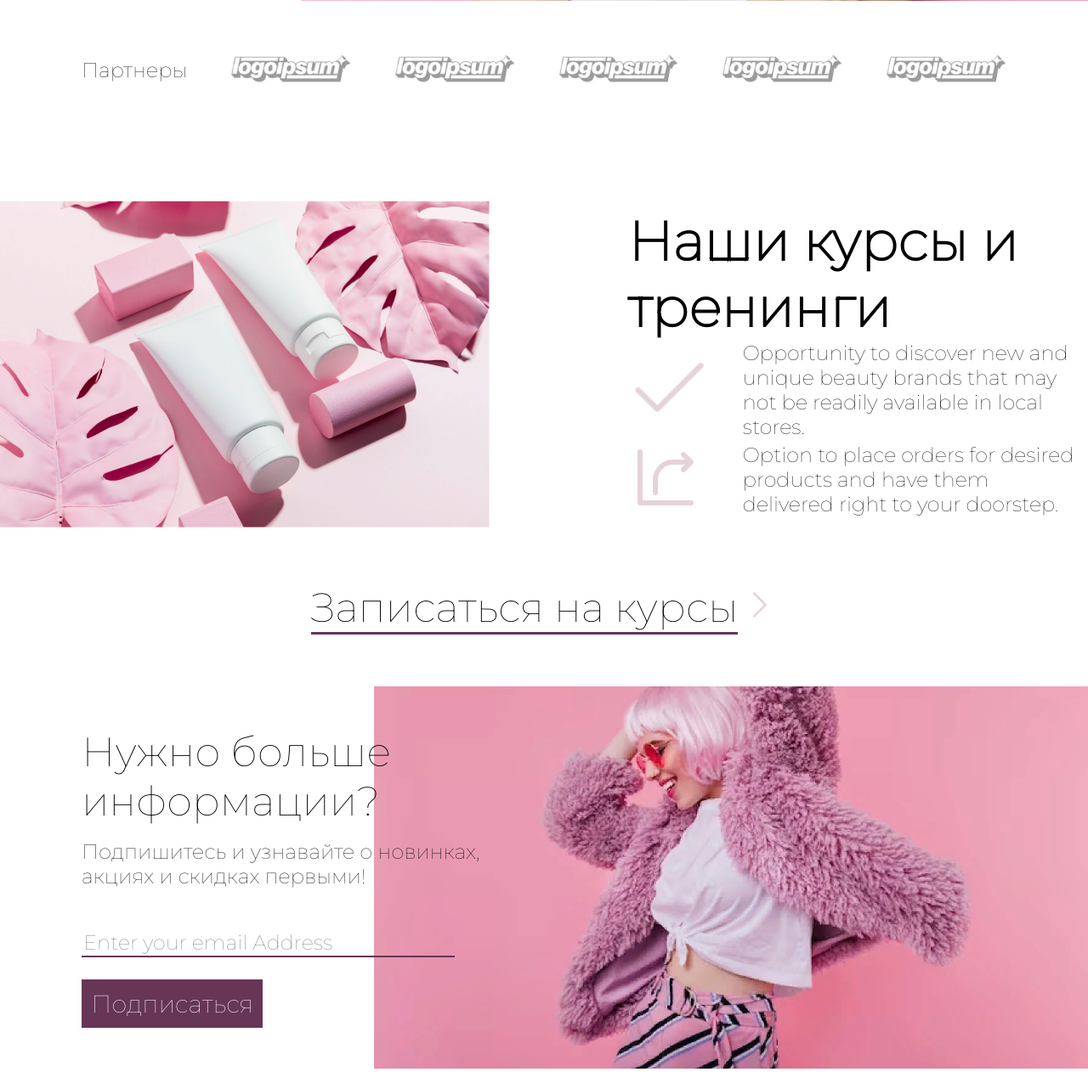
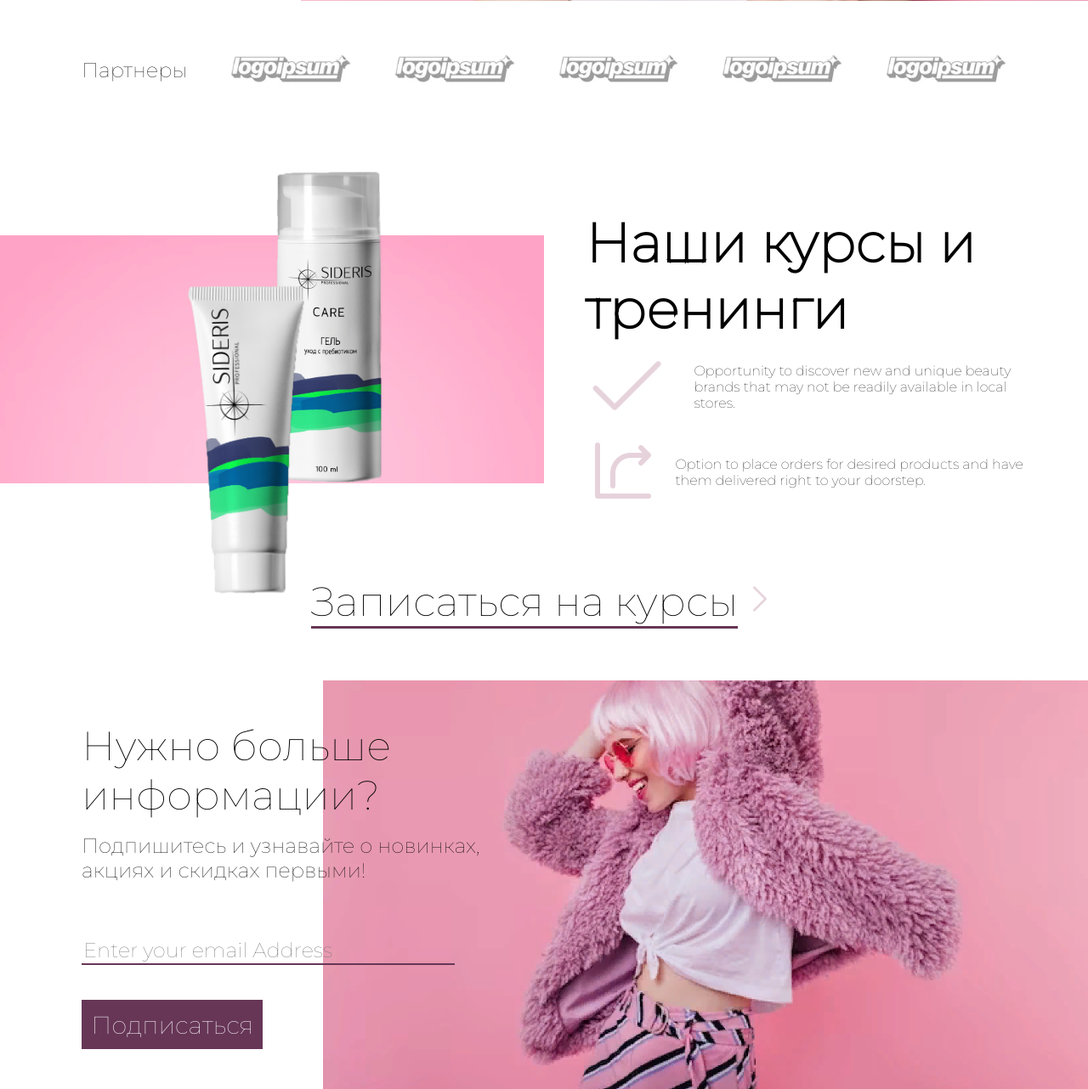
Before and after one commit to Angel367/cosmetic-meow, a Django app: page / in a window 1280 px wide. Shown: the part 2079-3361 px from the top of the page at 85% size. Run offline with Django 4.2, Linux system fonts and the light colour scheme; some libraries are stand-ins or nearby versions.

Commit message:
added new photo onto main and added index view func subscriber_create

```diff
--- a/cosmeticmeow/foundation/models.py
+++ b/cosmeticmeow/foundation/models.py
@@ -49,7 +49,7 @@
 
 
 class Subscriber(models.Model):
-    email = models.EmailField(blank=False, null=False, unique=True)
+    email = models.EmailField(blank=False, null=False, unique=True, max_length=40, verbose_name='')
     is_active = models.BooleanField(blank=False, null=False, default=True)
 
     class Meta:
--- a/cosmeticmeow/foundation/static/css/base_elements/header.css
+++ b/cosmeticmeow/foundation/static/css/base_elements/header.css
@@ -11,10 +11,13 @@
 }
 header .logo{
     /*background: darkblue;*/
-    width: 3rem;
-    height: 3rem;
-    padding: 1rem 3.5rem;
+    /*width: 3rem;*/
+    height: 4rem;
+    padding: 1.5rem 3.5rem 1rem
 
+}
+header .logo img{
+    height: 100%;
 }
 header nav{
     padding: 1rem 3.5rem;
--- a/cosmeticmeow/foundation/static/css/main.css
+++ b/cosmeticmeow/foundation/static/css/main.css
@@ -97,30 +97,63 @@
     padding: 4rem 6rem;
     z-index: -1;
     height: max-content;
-    background-image: url("../img/main/main_article.png");
+    background-image: url("../img/main/main_article_old.png");
     background-repeat: no-repeat;
     background-size: cover;
-    background-position: top center;
+    /*background-position: top left;*/
+    /*background-position: top center;*/
 
 }
+#tube1{
+    height: 130%;
+    right: 30%;
+    bottom: 0;
+}
+#tube2{
+    height: 130%;
+    top: 15%;
+    right: 45%;
+}
+#tube1, #tube2{
+    position: absolute;
+    z-index: 2;
+}
+#course_img{
+    position: relative;
+    width: 100%;
+    height: 100%;
+    z-index: 0;
+}
+main #course .row{
+    height: 100%;
+}
 
-main #course .fix {
-    background-image: url("../img/main/course.png");
-    background-repeat: no-repeat;
-    background-size: 45%;
-    background-position: left;
-    align-items: flex-end;
+main #course .fix1 {
+    flex-grow: 2;
+
+    position: relative;
+    min-height: inherit;
+    /*!*width: 100%;*!*/
+    /*background-image: url("../img/main/course.png");*/
+    /*background-repeat: no-repeat;*/
+    /*background-size: contain;*/
+    /*background-position: left;*/
+    /*align-items: flex-end;*/
     padding-right: 1rem;
+    margin-top:5rem;
+    margin-bottom:5rem;
 }
 main #course  {
+    position: relative;
     padding-left: 0;
     padding-right: 0;
+    height: max-content;
 }
-main #course .fix > div{
-        width: 45%;
+main #course .fix2 > div{
+        width: 90%;
         /*padding: 0 2rem;*/
 }
-main #course .fix > div h2{
+main #course .fix2 > div h2{
     font-size: 4rem;
     font-weight: 700;
 }
@@ -137,13 +170,14 @@
     height: 2.5rem;
     width: 2.5rem;
 }
-main #course .fix > div > div{
+main #course .fix2 > div > div{
     justify-content: center;
+    gap:1rem;
 }
  .with-img{
     flex-shrink: 3;
 }
-main #course .fix > div > div > .row{
+main #course .fix2 > div > div > .row{
     justify-content: center;
 }
 
@@ -171,6 +205,7 @@
     background-image: url("../img/main/subscribe.png");
     background-repeat: no-repeat;
     background-size: contain;
+
     /*width: 70%;*/
     padding: 3rem 6rem;
     background-position: right;
--- a/cosmeticmeow/foundation/templates/base_elements/base_foundation.html
+++ b/cosmeticmeow/foundation/templates/base_elements/base_foundation.html
@@ -2,6 +2,7 @@
 {% load static %}
 {% block title %}{% endblock title %}
     {% block head_header_footer %}
+        <link rel="shortcut icon" type="image/png" href="{% static 'img/base_elements/favicon.png' %}"/>
         <link rel="stylesheet" href="{% static 'css/base_elements/footer.css' %}">
     <link rel="stylesheet" href="{% static 'css/base_elements/header.css' %}">
     {% endblock head_header_footer %}
--- a/cosmeticmeow/foundation/templates/base_elements/footer.html
+++ b/cosmeticmeow/foundation/templates/base_elements/footer.html
@@ -76,9 +76,11 @@
 <path d="M11 1H8.27273C7.0672 1 5.91104 1.48289 5.05861 2.34243C4.20617 3.20197 3.72727 4.36776 3.72727 5.58333V8.33333H1V12H3.72727V19.3333H7.36364V12H10.0909L11 8.33333H7.36364V5.58333C7.36364 5.34022 7.45942 5.10706 7.6299 4.93515C7.80039 4.76324 8.03162 4.66667 8.27273 4.66667H11V1Z" stroke="black" stroke-linecap="round" stroke-linejoin="round"></path>
 </svg>
 </span>
-            <span><svg  width="2em" height="2em" viewBox="0 0 19 18" fill="none" xmlns="http://www.w3.org/2000/svg">
-<path d="M18 0.666748L12.1667 17.3334L8.83337 9.83342L1.33337 6.50008L18 0.666748Z" stroke="black" stroke-linecap="round" stroke-linejoin="round"></path>
+            <span><svg width="2em" height="2em" viewBox="0 0 19 20" fill="none" xmlns="http://www.w3.org/2000/svg">
+<path d="M19 1.66675L9.83337 10.8334" stroke="black" stroke-linecap="round" stroke-linejoin="round"></path>
+<path d="M19 1.66675L13.1667 18.3334L9.83337 10.8334L2.33337 7.50008L19 1.66675Z" stroke="black" stroke-linecap="round" stroke-linejoin="round"></path>
 </svg>
+
 </span>
             <span><svg  width="2em" height="2em" viewBox="0 0 20 17" fill="none" xmlns="http://www.w3.org/2000/svg">
 <path d="M19.1666 1.50008C18.3686 2.06298 17.4851 2.4935 16.55 2.77508C16.0481 2.198 15.3811 1.78899 14.6392 1.60335C13.8973 1.41771 13.1162 1.46441 12.4017 1.73712C11.6872 2.00984 11.0737 2.49541 10.6441 3.12818C10.2146 3.76094 9.98973 4.51036 9.99998 5.27508V6.10841C8.53551 6.14639 7.08437 5.82159 5.77582 5.16295C4.46727 4.50431 3.34191 3.53228 2.49998 2.33341C2.49998 2.33341 -0.833354 9.83341 6.66665 13.1667C4.95042 14.3317 2.90594 14.9159 0.833313 14.8334C8.33331 19.0001 17.5 14.8334 17.5 5.25008C17.4992 5.01796 17.4769 4.78641 17.4333 4.55841C18.2838 3.71966 18.884 2.66067 19.1666 1.50008V1.50008Z" stroke="black" stroke-linecap="round" stroke-linejoin="round"></path>
--- a/cosmeticmeow/foundation/templates/main.html
+++ b/cosmeticmeow/foundation/templates/main.html
@@ -12,7 +12,7 @@
         <section class="column ">
 
             <h1>
-                <span>Beauty Bazaar:</span>
+                <span>SIDERIS:</span>
                 <span>Your Online Glam Guide</span>
             </h1>
             <div>
@@ -121,8 +121,16 @@
     </article>
     <article id="course" class="relative column" >
 {#   Курсы     #}
+        <div class="row">
+            <div class="colomn fix1">
+                <img id="course_img" alt="" src="{% static 'img/main/course.png' %}">
 
-        <div class="column fix ">
+                <img id="tube1" alt="" src="{% static 'img/main/tube1.png' %}">
+            <img id="tube2" alt="" src="{% static 'img/main/tube2.png' %}">
+            </div>
+
+        <div class="column  fix2">
+
             <div>
             <h2>Наши курсы и тренинги</h2>
             <div>
@@ -149,6 +157,7 @@
             </div>
 </div>
         </div>
+            </div>
         <a href="#"><span>Записаться на курсы</span>
             <img alt="" src="{% static 'img/main/icon_course.png' %}">
         </a>
@@ -164,7 +173,8 @@
             </div>
             <form action="" method="post" class="column">
                 {% csrf_token %}
-                <input type="email" placeholder="Enter your email Address" maxlength="40">
+{#                <input type="email" placeholder="Enter your email Address" maxlength="40">#}
+                {{ form.as_p }}
                 <button type="submit" name="subscribe">Подписаться</button>
             </form>
         </div>
--- a/cosmeticmeow/foundation/views.py
+++ b/cosmeticmeow/foundation/views.py
@@ -1,17 +1,31 @@
+from django import forms
 from django.contrib.auth.views import LoginView, LogoutView
 from django.shortcuts import render
 from django.urls import reverse_lazy
 from django.utils.decorators import method_decorator
-from django.views.generic import TemplateView, CreateView
+from django.views.generic import CreateView
 from .forms import CustomUserCreateForm
 from .decorators import user_not_authenticated
+from .models import Subscriber
 
 
 # Create your views here.
 
 
-class IndexView(TemplateView):
+class IndexView(CreateView):
     template_name = "main.html"
+    model = Subscriber
+    fields = ['email']
+
+    def get_form(self, form_class=None):
+        if form_class is None:
+            form_class = self.get_form_class()
+
+        form = super(IndexView, self).get_form(form_class)
+        form.fields['email'].widget = forms.TextInput(
+            attrs={'placeholder': 'Enter your email Address'}
+        )
+        return form
 
 
 class CustomLoginView(LoginView):
```
Also changed, not shown: cosmeticmeow/foundation/forms.py (+1 -8 lines), cosmeticmeow/training/models.py (+14 -9 lines), cosmeticmeow/foundation/static/img.png (deleted), cosmeticmeow/foundation/static/img/base_elements/favicon.png (added), cosmeticmeow/foundation/static/img/base_elements/footer.png, cosmeticmeow/foundation/static/img/base_elements/logo.png (added), cosmeticmeow/foundation/static/img/main/course.png, cosmeticmeow/foundation/static/img/main/course_old.png (added), cosmeticmeow/foundation/static/img/main/tube1.png (added), cosmeticmeow/foundation/static/img/main/tube2.png (added), cosmeticmeow/foundation/static/img_1.png (deleted), 2 other files.
